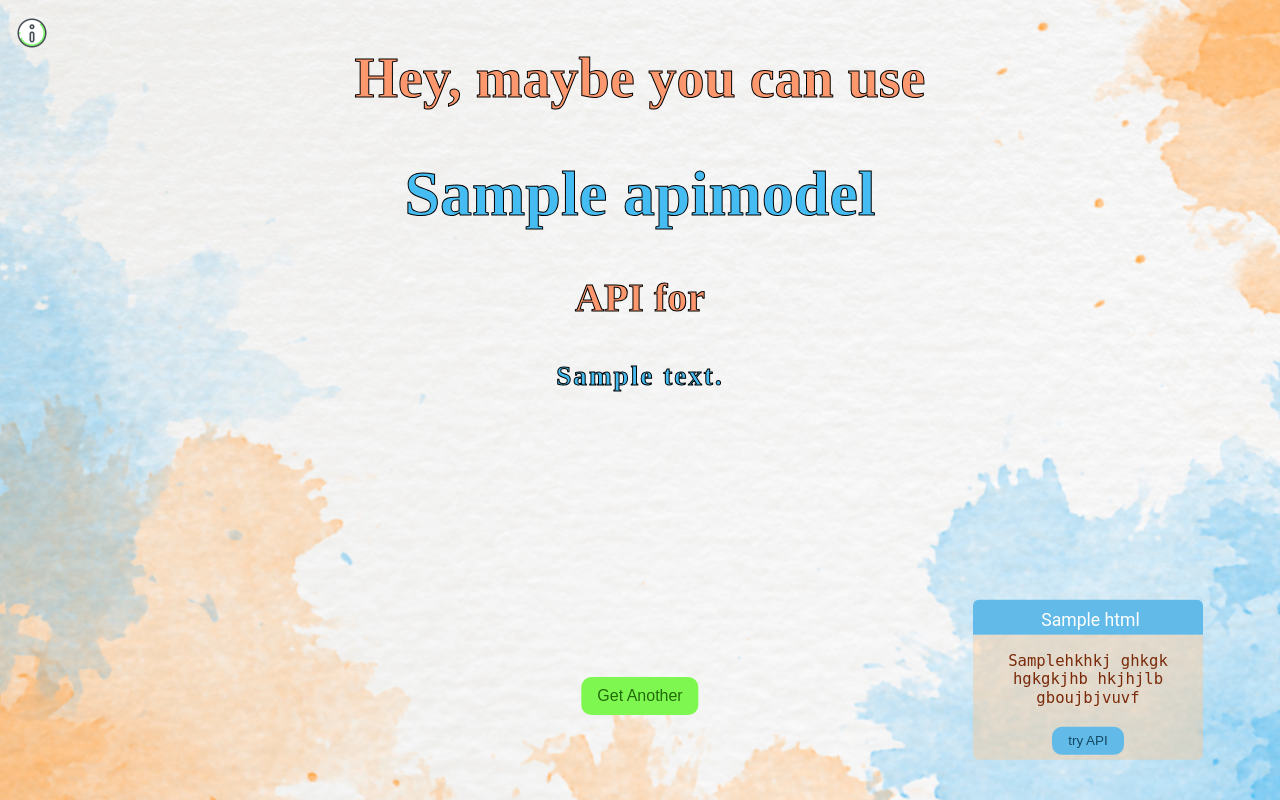
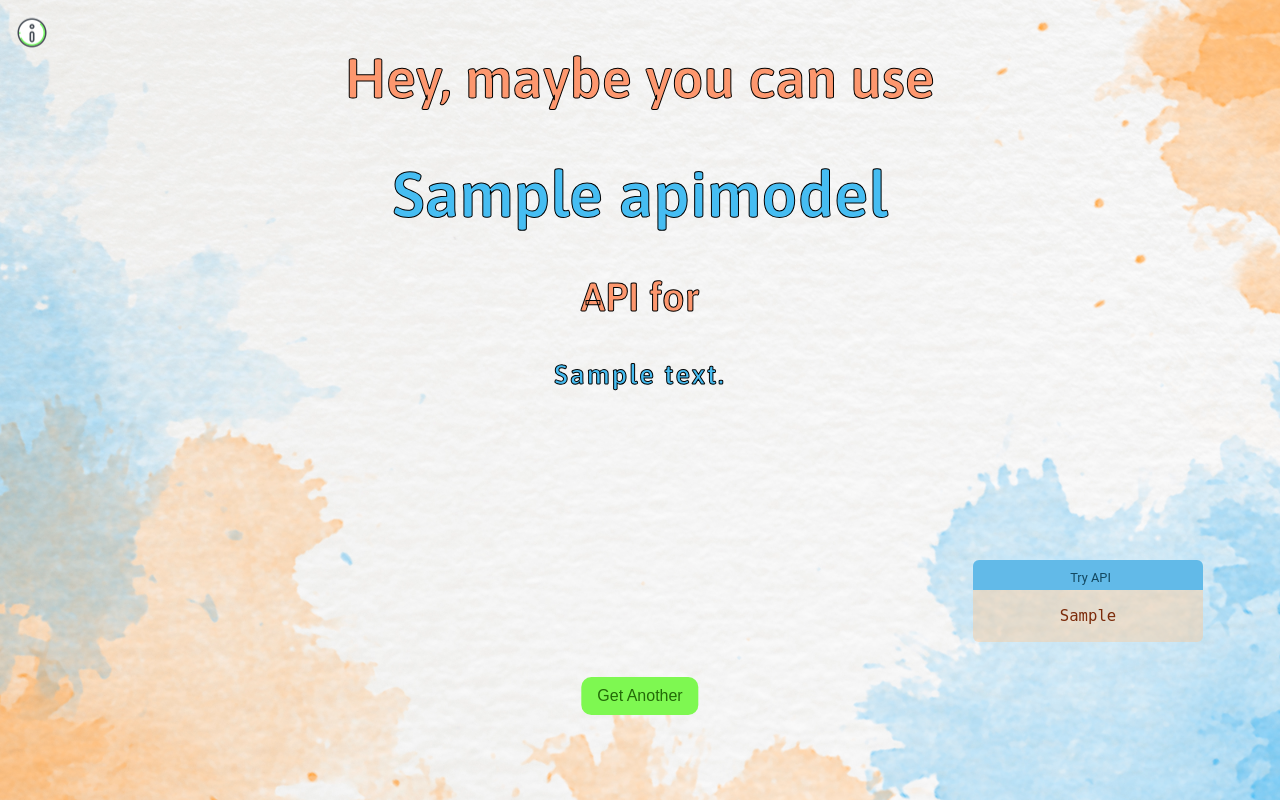
Before and after one commit to Architrixs/ThisApiForThat, a Django app: template templates/index.html in a window 1280 px wide. Run offline with Django 4.2, Linux system fonts and the light colour scheme; tables that the repository leaves empty hold one stand-in row (values such as "Sample post"); the template is opened without the code that fills it: values that come from a table or form of the project are taken from there, most other values are stand-ins (such as "Sample title", 1, 10 or a date in 2020).

Commit message:
style fix for chrome

```diff
--- a/ThisApiForThatThing/models.py
+++ b/ThisApiForThatThing/models.py
@@ -3,11 +3,11 @@ from django.db import models
 
 # Create your models here.
 class ApiModel(models.Model):
-    name = models.CharField(max_length=500)
+    name = models.CharField(max_length=100)
     link = models.CharField(max_length=500)
-    description = models.CharField(max_length=500)
-    type = models.CharField(max_length=100)
+    description = models.CharField(max_length=150)
+    type = models.CharField(max_length=50)
     tryMe = models.CharField(max_length=500)
-    auth = models.CharField(max_length=50)
+    auth = models.CharField(max_length=10)
     working = models.BooleanField(default=True)
     _id = models.IntegerField(primary_key=True)
--- a/static/base.css
+++ b/static/base.css
@@ -1,3 +1,4 @@
+@import url('https://fonts.googleapis.com/css2?family=Asap:wght@600&display=swap');
 /*add a abstract backgroung image*/
 body {
   background-image: url("hand-painted-watercolor-background-with-sky-clouds-shape.jpg");
@@ -5,13 +6,16 @@ body {
   background-size: cover;
   background-position: center;
   background-attachment: fixed;
-  font-family: "Britannic Bold";
+  font-family: 'Asap', "Britannic Bold", "arial", serif;
   text-align: center;
 }
 /*center div horizontally and vertically*/
 .center {
   width: 70%;
   margin: auto;
+}
+a {
+  text-decoration: none;
 }
 h2 {
   color: #fd976e;
@@ -64,7 +68,7 @@ p {
 #tryAPI {
   margin: 4px;
   background-color: #62bae8;
-  color: #134860;
+
   font-size: 0.7em;
   line-height: 0.6;
 }
@@ -76,7 +80,10 @@ p {
   left: 0;
   display: inline-block;
   vertical-align: middle;
-  scale: 50%;
+  -webkit-transform: scale(0.5);
+  -moz-transform: scale(0.5);
+  -o-transform: scale(0.5);
+  transform: scale(0.5);
 }
 .sidebar {
   height: 100%;
@@ -116,14 +123,15 @@ p {
   top: 85%;
   position: fixed;
   left: 85%;
+  bottom: -15%;
   -webkit-transform: translate(-50%, -50%);
   transform: translate(-50%, -50%);
 }
 .codeheader {
   padding: 10px 5px 5px 10px;
   font-family: 'Roboto', sans-serif;
-  font-size: 1.1em;
-  color: #fff;
+  font-size: 0.8em;
+  color: #134860;
   -webkit-border-radius: 6px 6px 0px 0px;
   -moz-border-radius: 6px 6px 0px 0px;
   border-radius: 6px 6px 0px 0px;
@@ -172,3 +180,8 @@ p {
     letter-spacing: 2px;
   }
 }
+
+/* media query for big screen */
+@media screen and (max-width: 1000px) {
+
+}
--- a/templates/index.html
+++ b/templates/index.html
@@ -20,14 +20,11 @@
     </a>
 {#    div on right side for code example#}
     <div class="right">
-        <div class="codeheader" id="codeheader_html">{{ html }}</div>
+        <a href="{{ api.tryMe }}" target="_blank"><div class="codeheader" id="codeheader_html" title="click">Try API</div></a>
         <div id="codebox">
             <code>
-                <p>{{ api.tryMe }}hkhkj ghkgk hgkgkjhb hkjhjlb gboujbjvuvf</p>
+                <p>{{ api.tryMe }}</p>
             </code>
-            <a href="{{ api.tryMe }}" target="_blank">
-            <button class="button" id="tryAPI">try API</button>
-            </a>
         </div>
     </div>
          </div>
```
